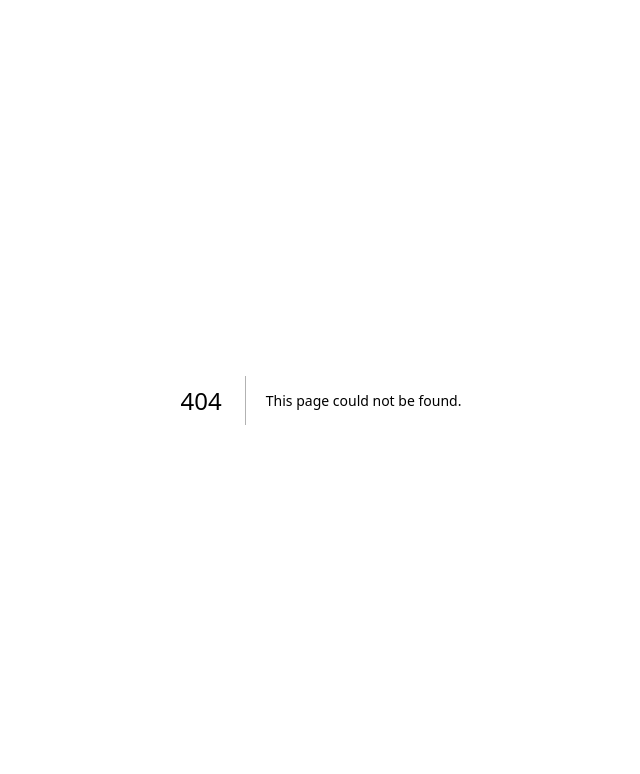
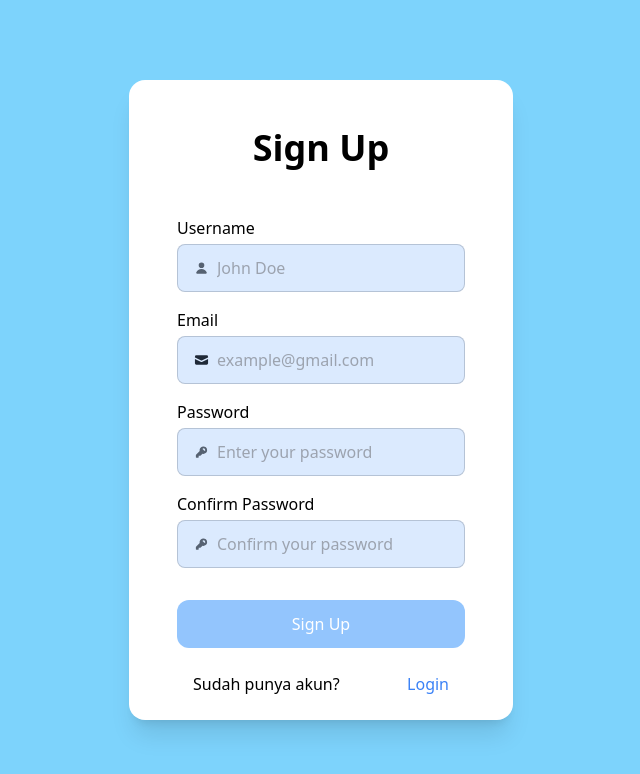
Before and after one commit to fridoustin/pemrograman-web, a Next.js app in the folder frontend/: page /auth/signup in a window 1280 px wide. Before the commit this address had no page. Shown: the top 774 px of the page, without its empty margins (319-959 px from the left). Built offline with nearby package versions, Linux system fonts and the light colour scheme.

Commit message:
feat: make register using laravel

```diff
--- /dev/null
+++ b/frontend/src/app/auth/signup/page.tsx
@@ -0,0 +1,195 @@
+"use client"
+
+import { useRouter } from 'next/navigation';
+import { useState } from 'react'
+import { Loader } from '@/components/loader';
+
+const SignUp: React.FC = () => {
+
+    const [username, setUsername] = useState('');
+    const [email, setEmail] = useState('');
+    const [password, setPassword] = useState('');
+    const [confirmPass, setConfirmPass] = useState('');
+    const [error, setError] = useState('');
+    const [showError, setShowError] = useState(false);
+    const [isLoading, setIsLoading] = useState(false);
+    const router = useRouter();
+
+    const handleSignUp = async () => {
+        setError('');
+        if (password !== confirmPass){
+            setError("Password do not match");
+            setShowError(true);
+            return;
+        }
+
+        if (password.length < 8){
+            setError('Password must be at least 8 characters');
+            setShowError(true);
+            return;
+        }
+
+        setIsLoading(true);
+
+        try {
+            const password_confirmation = confirmPass
+            const response = await fetch('http://127.0.0.1:8000/api/register', {
+                method: 'POST',
+                headers: {
+                    'Accept': 'application/json',
+                    'Content-Type': 'application/json'
+                },
+                body: JSON.stringify({
+                    name: username,
+                    email,
+                    password,
+                    password_confirmation
+                }),
+            })
+
+            const data = await response.json();
+            console.log('API Response:', data);
+
+            if (response.ok) {
+                localStorage.setItem("access_token", data.token);
+                router.push('/notes')
+            } else {
+                setError(data.message || 'Register failed')
+                setShowError(true)
+            }
+        } catch (error) {
+            console.error('SignUp error:', error);
+            setError('SignUp failed');
+            setShowError(true)
+        } finally {
+            setIsLoading(false);
+        }
+    }
+
+    const closeErrorPopup = () => {
+        setShowError(false);
+    };
+
+    return (
+        <main className="bg-sky-300 flex justify-center items-center min-h-screen p-6">
+            <div className='card bg-white w-96 shadow-xl px-12 pt-12'>
+                <h1 className='font-bold text-4xl flex justify-center pb-8 text-black'>Sign Up</h1>
+
+                <p className='text-black pb-1 pt-4'>Username</p>
+                <label className="input input-bordered flex items-center gap-2 bg-blue-100">
+                    <svg
+                        xmlns="http://www.w3.org/2000/svg"
+                        viewBox="0 0 16 16"
+                        fill="currentColor"
+                        className="h-4 w-4 opacity-70">
+                        <path
+                        d="M8 8a3 3 0 1 0 0-6 3 3 0 0 0 0 6ZM12.735 14c.618 0 1.093-.561.872-1.139a6.002 6.002 0 0 0-11.215 0c-.22.578.254 1.139.872 1.139h9.47Z" />
+                    </svg>
+                    <input
+                        type="text"
+                        className="grow text-black"
+                        placeholder="John Doe"
+                        value={username}
+                        onChange={(e) => setUsername(e.target.value)}
+                    />
+                </label>
+
+                <p className='text-black pb-1 pt-4'>Email</p>
+                <label className="input input-bordered flex items-center gap-2 bg-blue-100">
+                    <svg
+                        xmlns="http://www.w3.org/2000/svg"
+                        viewBox="0 0 16 16"
+                        fill="currentColor"
+                        className="h-4 w-4 ">
+                        <path
+                        d="M2.5 3A1.5 1.5 0 0 0 1 4.5v.793c.026.009.051.02.076.032L7.674 8.51c.206.1.446.1.652 0l6.598-3.185A.755.755 0 0 1 15 5.293V4.5A1.5 1.5 0 0 0 13.5 3h-11Z" />
+                        <path
+                        d="M15 6.954 8.978 9.86a2.25 2.25 0 0 1-1.956 0L1 6.954V11.5A1.5 1.5 0 0 0 2.5 13h11a1.5 1.5 0 0 0 1.5-1.5V6.954Z" />
+                    </svg>
+                <input
+                    type="text"
+                    className="grow text-black"
+                    placeholder="example@gmail.com"
+                    value={email}
+                    onChange={(e) => setEmail(e.target.value)}
+                />
+                </label>
+
+                <p className='text-black pb-1 pt-4'>Password</p>
+                <label className="input input-bordered flex items-center gap-2 bg-blue-100">
+                <svg
+                    xmlns="http://www.w3.org/2000/svg"
+                    viewBox="0 0 16 16"
+                    fill="currentColor"
+                    className="h-4 w-4 opacity-70">
+                    <path
+                    fillRule="evenodd"
+                    d="M14 6a4 4 0 0 1-4.899 3.899l-1.955 1.955a.5.5 0 0 1-.353.146H5v1.5a.5.5 0 0 1-.5.5h-2a.5.5 0 0 1-.5-.5v-2.293a.5.5 0 0 1 .146-.353l3.955-3.955A4 4 0 1 1 14 6Zm-4-2a.75.75 0 0 0 0 1.5.5.5 0 0 1 .5.5.75.75 0 0 0 1.5 0 2 2 0 0 0-2-2Z"
+                    clipRule="evenodd" />
+                </svg>
+                <input
+                    type="password"
+                    className="grow text-black"
+                    placeholder='Enter your password'
+                    value={password}
+                    onChange={(e) => setPassword(e.target.value)}
+                />
+                </label>
+
+                <p className='text-black pb-1 pt-4'>Confirm Password</p>
+                <label className="input input-bordered flex items-center gap-2 bg-blue-100">
+                <svg
+                    xmlns="http://www.w3.org/2000/svg"
+                    viewBox="0 0 16 16"
+                    fill="currentColor"
+                    className="h-4 w-4 opacity-70">
+                    <path
+                    fillRule="evenodd"
+                    d="M14 6a4 4 0 0 1-4.899 3.899l-1.955 1.955a.5.5 0 0 1-.353.146H5v1.5a.5.5 0 0 1-.5.5h-2a.5.5 0 0 1-.5-.5v-2.293a.5.5 0 0 1 .146-.353l3.955-3.955A4 4 0 1 1 14 6Zm-4-2a.75.75 0 0 0 0 1.5.5.5 0 0 1 .5.5.75.75 0 0 0 1.5 0 2 2 0 0 0-2-2Z"
+                    clipRule="evenodd" />
+                </svg>
+                <input
+                    type="password"
+                    className="grow text-black"
+                    placeholder='Confirm your password'
+                    value={confirmPass}
+                    onChange={(e) => setConfirmPass(e.target.value)}
+                />
+                </label>
+                <button
+                    className='bg-blue-300 mt-8 rounded-xl text-black py-3 hover:bg-blue-400'
+                    onClick={handleSignUp}
+                    >
+                        <p className='text-white'>Sign Up</p>
+                </button>
+                <div className='flex justify-between py-6 px-4'>
+                    <p className='text-black text-s'>Sudah punya akun?</p>
+                    <a className="link link-hover text-blue-500 hover:text-blue-600" href="/auth/signin">Login</a>
+                </div>
+            </div>
+
+            {isLoading && (
+                <div className="fixed inset-0 bg-black bg-opacity-50 flex items-center justify-center">
+                <Loader size="lg" />
+                </div>
+            )}
+
+            {showError && (
+                <div className="fixed inset-0 bg-black bg-opacity-50 flex items-center justify-center">
+                <div className="bg-white rounded-lg shadow-lg p-6 w-80 text-center">
+                    <p className="text-red-600 font-bold text-2xl mb-4">Error</p>
+                    <p className="text-black pt-4">{error}</p>
+                    <button
+                    className="bg-red-500 text-white rounded-lg px-10 py-2 mt-10 hover:bg-red-600"
+                    onClick={closeErrorPopup}
+                    >
+                    Close
+                    </button>
+                </div>
+                </div>
+            )}
+        </main>
+    )
+}
+
+export default SignUp
```
